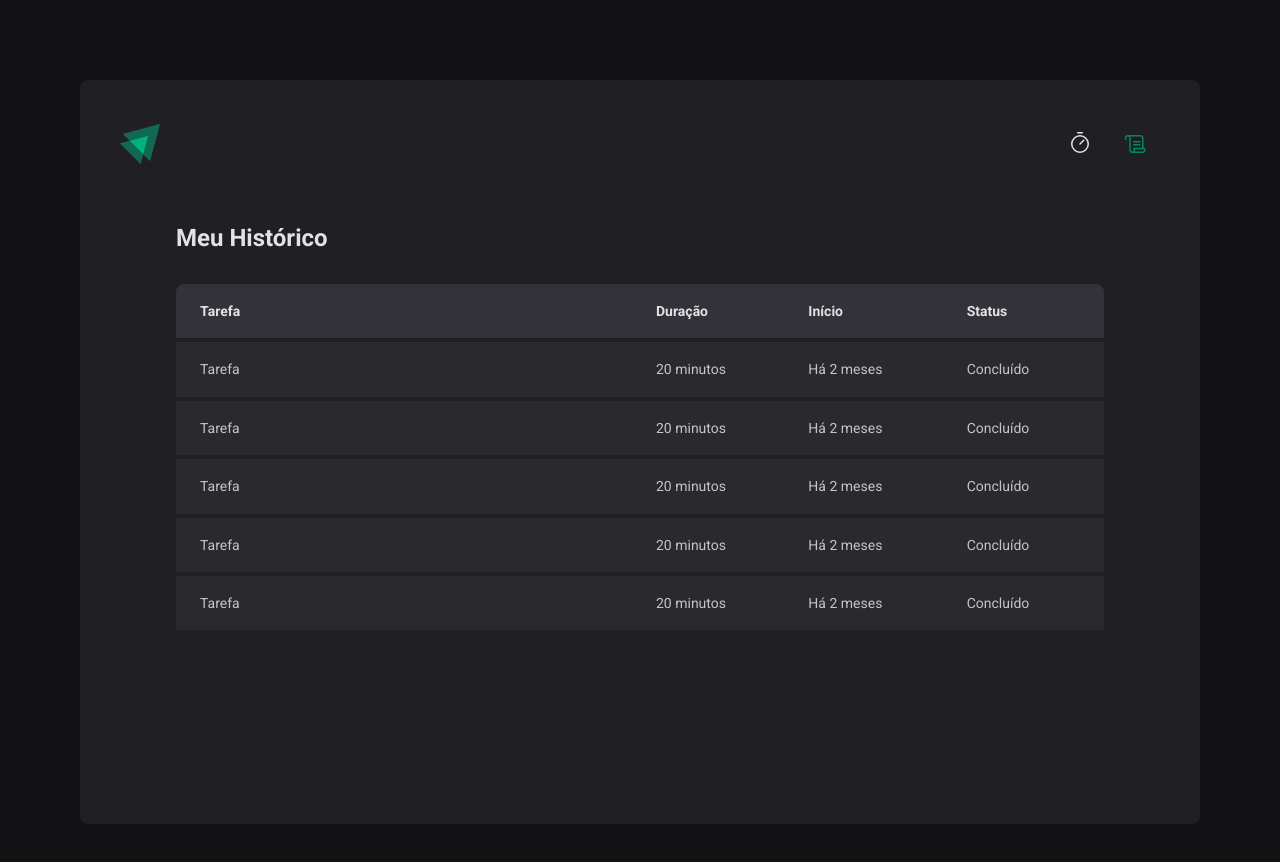
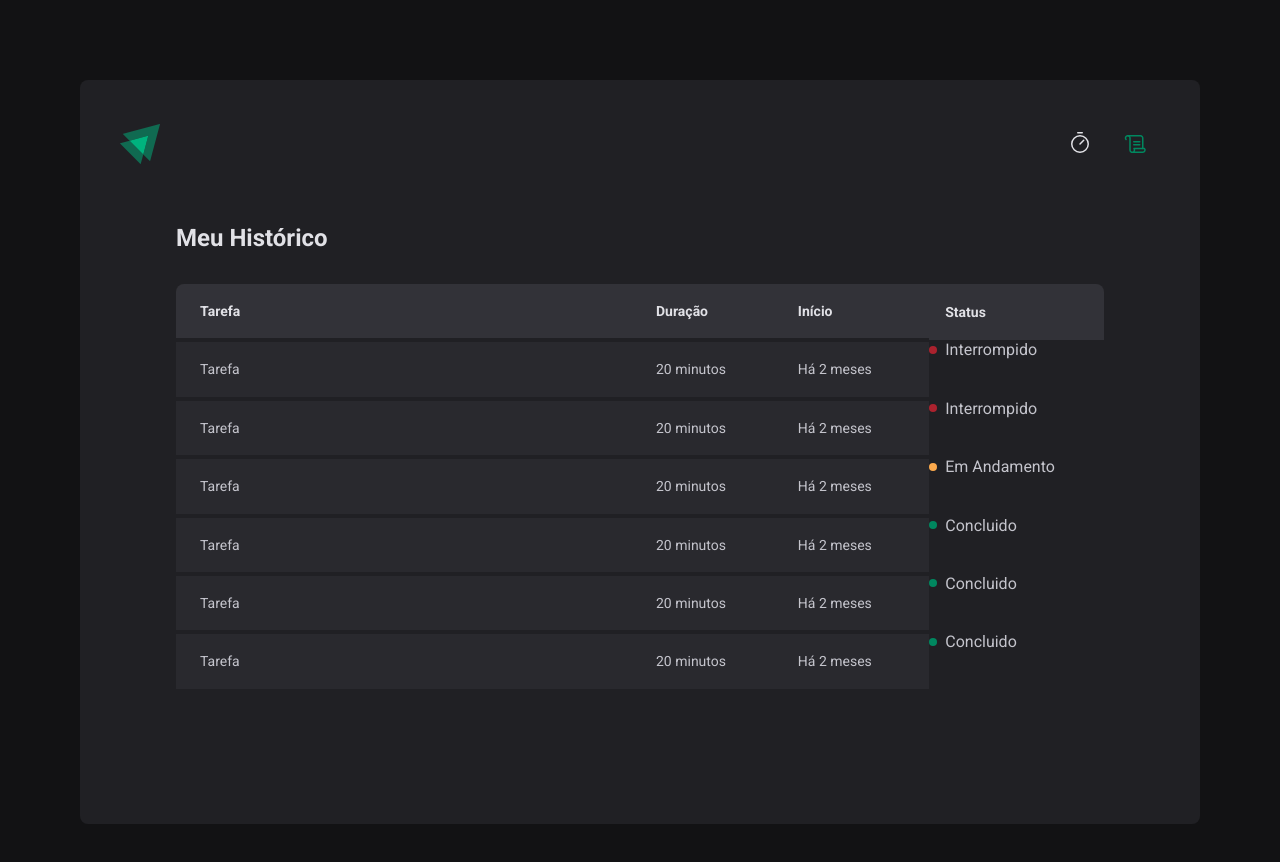
Before and after one commit to lirasusejdev/ignite-23-Project02, a React (Vite) app in the folder 02-ignite-timer/: page /history in a window 1280 px wide. Shown: the top 862 px of the page. Built offline with nearby package versions, Linux system fonts and the light colour scheme.

Commit message:
adicionado history

```diff
--- a/02-ignite-timer/src/pages/History/index.tsx
+++ b/02-ignite-timer/src/pages/History/index.tsx
@@ -1,4 +1,4 @@
-import { HistoryContainer, HistoryList } from './styles'
+import { HistoryContainer, HistoryList, Status } from './styles'
 
 export function History() {
   return (
@@ -19,31 +19,37 @@ export function History() {
               <td>Tarefa</td>
               <td>20 minutos</td>
               <td>Há 2 meses</td>
-              <td>Concluído</td>
+              <Status statusColor="red">Interrompido</Status>
             </tr>
             <tr>
               <td>Tarefa</td>
               <td>20 minutos</td>
               <td>Há 2 meses</td>
-              <td>Concluído</td>
+              <Status statusColor="red">Interrompido</Status>
             </tr>
             <tr>
               <td>Tarefa</td>
               <td>20 minutos</td>
               <td>Há 2 meses</td>
-              <td>Concluído</td>
+              <Status statusColor="yellow">Em Andamento</Status>
             </tr>
             <tr>
               <td>Tarefa</td>
               <td>20 minutos</td>
               <td>Há 2 meses</td>
-              <td>Concluído</td>
+              <Status statusColor="green">Concluido</Status>
             </tr>
             <tr>
               <td>Tarefa</td>
               <td>20 minutos</td>
               <td>Há 2 meses</td>
-              <td>Concluído</td>
+              <Status statusColor="green">Concluido</Status>
+            </tr>
+            <tr>
+              <td>Tarefa</td>
+              <td>20 minutos</td>
+              <td>Há 2 meses</td>
+              <Status statusColor="green">Concluido</Status>
             </tr>
           </tbody>
         </table>
--- a/02-ignite-timer/src/pages/History/styles.ts
+++ b/02-ignite-timer/src/pages/History/styles.ts
@@ -59,3 +59,26 @@ export const HistoryList = styled.div`
     }
   }
 `
+
+const STATUS_COLORS = {
+  yellow: 'yellow-500',
+  green: 'green-500',
+  red: 'red-500'
+} as const
+interface StatusProps {
+  statusColor: keyof typeof STATUS_COLORS
+}
+
+export const Status = styled.span<StatusProps>`
+  display: flex;
+  align-items: center;
+  gap: 0.5rem;
+
+  &::before {
+    content: '';
+    width: 0.5rem;
+    height: 0.5rem;
+    border-radius: 999px;
+    background: ${props => props.theme[STATUS_COLORS[props.statusColor]]};
+  }
+`
```
